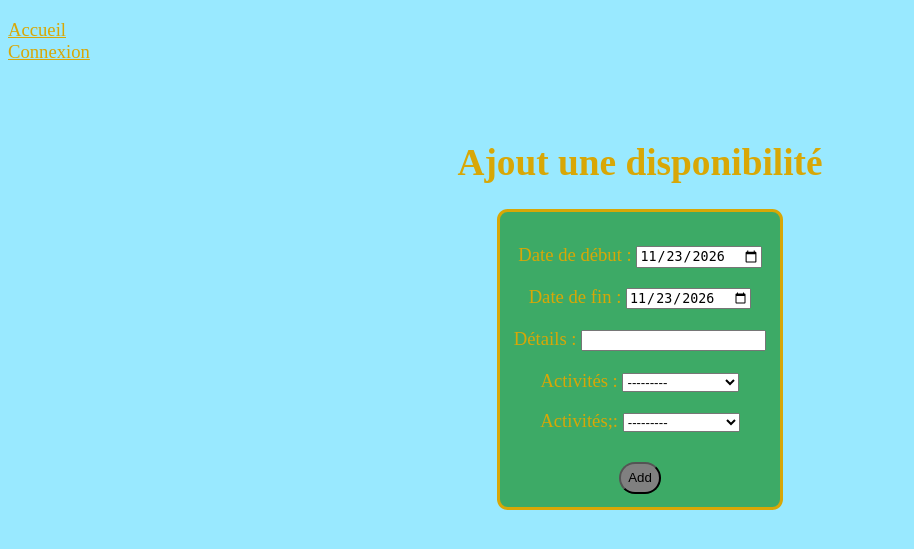
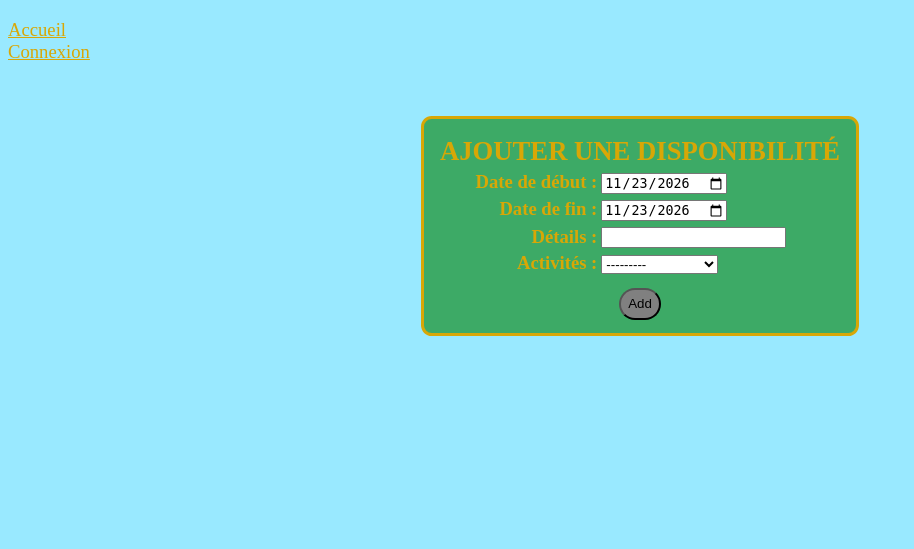
Before and after one commit to MathieuROCANCOURT/Skill-sharing-website, a Django app: page /skill_sharing/home/add_available_slot in a window 1280 px wide. Shown: the top 549 px of the page, without its empty margins (0-914 px from the left). Run offline with Django 5.2, Linux system fonts and the light colour scheme; data comes from the database, SQL or seed files in the repository.

Commit message:
feat: Add header in table and remove "activities" row in HTML.

```diff
--- a/skill_sharing/templates/skill_sharing/add_available_slot.html
+++ b/skill_sharing/templates/skill_sharing/add_available_slot.html
@@ -3,22 +3,18 @@
 {% block title %}Entraide - Ajouter une disponibilité{% endblock %}
 
 {% block content %}
-<h1>Ajout une disponibilité</h1>
 {% if error_message %}
 <p class="error_message">{{ error_message }}</p>
 {% endif %}
 <form action="{% url 'skill_sharing:add_available_slot' %}" method="post">
     {% csrf_token %}
-    {{ form.as_p }}
-    <p>
-        <label for="id_activity">Activités;:</label>
-        <select name="activity" required="" id="id_activity">
-            <option value="">---------</option>
-            {% for activity in user_activities %}
-            <option value="{{ activity }}">{{ activity }}</option>
-            {% endfor %}
-        </select>
-    </p>
+    <table>
+        <thead>
+        <th colspan="2" style="text-align: center">AJOUTER UNE DISPONIBILITÉ</th>
+        </thead>
+        {{ form.as_table }}
+    </table>
+
 
     <input type="submit" value="Add">
 </form>
```
